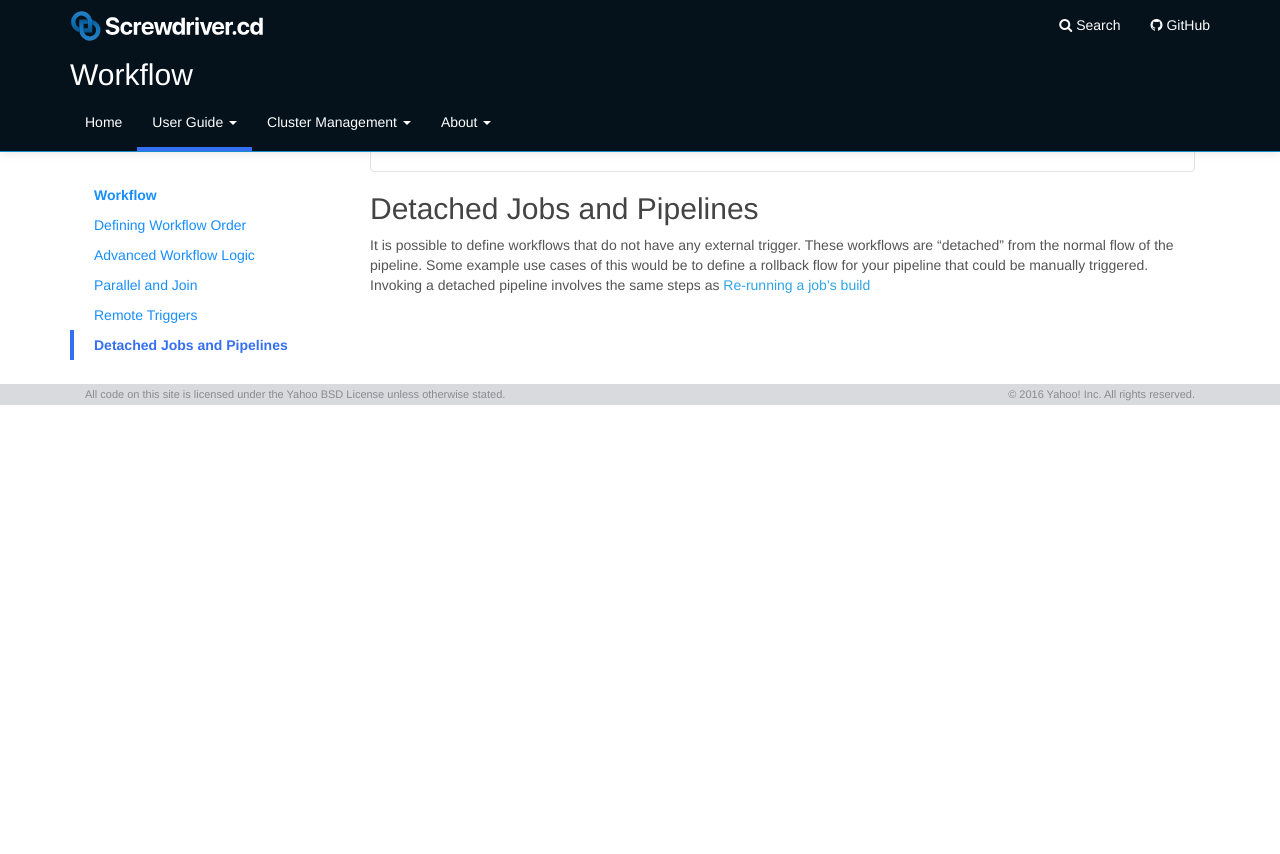
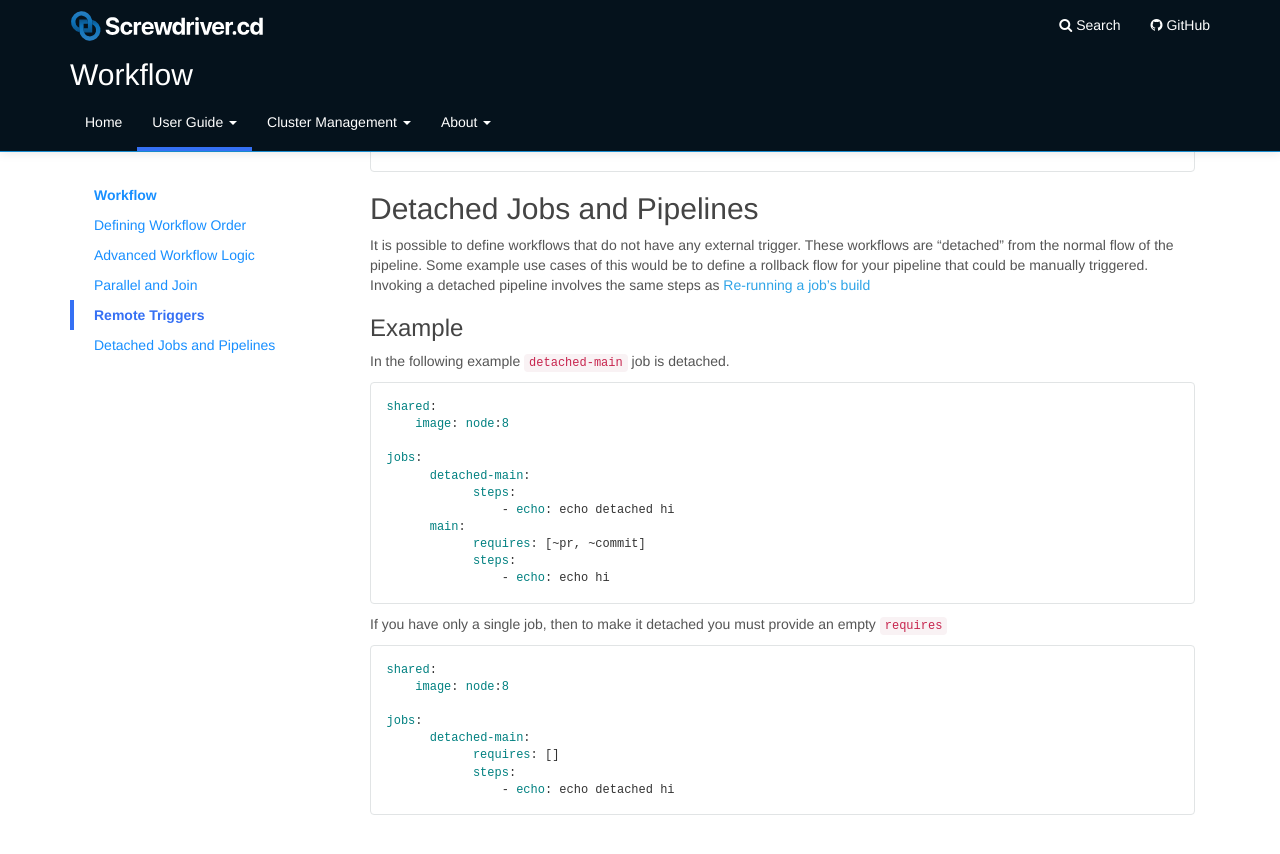
Before and after one commit to screwdriver-cd/guide, a Jekyll site: the page built from docs/user-guide/configuration/workflow.md, in a window 1280 px wide and 900 px high, scrolled down 2632 px. Shown: the top 854 px of the window. Built offline with Jekyll 4.4.1, drawn with Linux system fonts in a browser that asks for light colours; before the commit the page ends 3037 px from its top, so only the background shows below that.

Commit message:
fix: add an example config for detached job (#153)

````diff
--- a/docs/user-guide/configuration/workflow.md
+++ b/docs/user-guide/configuration/workflow.md
@@ -144,3 +144,33 @@ jobs:
 
 ## Detached Jobs and Pipelines
 It is possible to define workflows that do not have any external trigger. These workflows are "detached" from the normal flow of the pipeline. Some example use cases of this would be to define a rollback flow for your pipeline that could be manually triggered. Invoking a detached pipeline involves the same steps as [Re-running a job's build](../FAQ#how-do-i-re-run-a-jobs-build)
+
+### Example
+In the following example `detached-main` job is detached.
+
+```
+shared:
+    image: node:8
+
+jobs:
+      detached-main:
+            steps:
+                - echo: echo detached hi
+      main:
+            requires: [~pr, ~commit]
+            steps:
+                - echo: echo hi
+```
+
+If you have only a single job, then to make it detached you must provide an empty `requires`
+
+```
+shared:
+    image: node:8
+
+jobs:
+      detached-main:
+            requires: []
+            steps:
+                - echo: echo detached hi
+```
````
